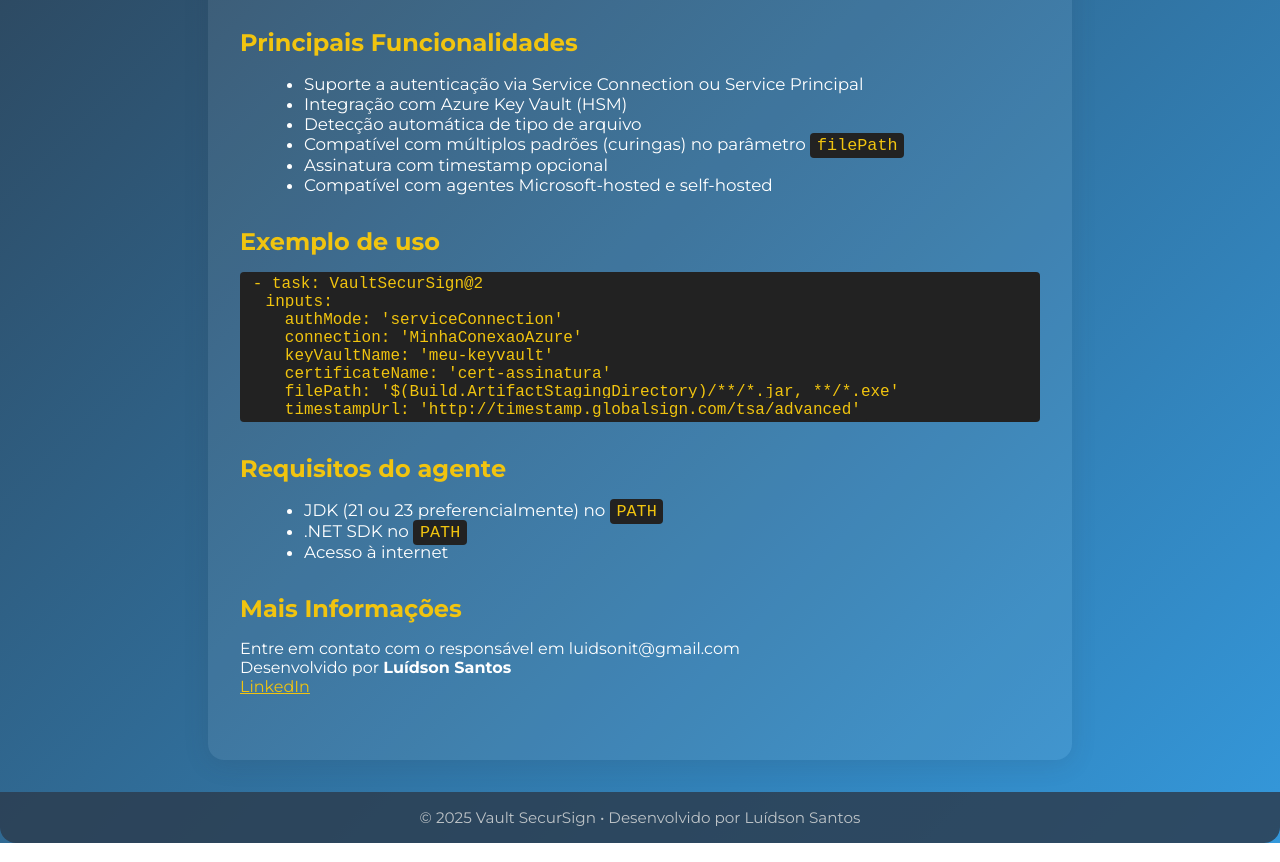
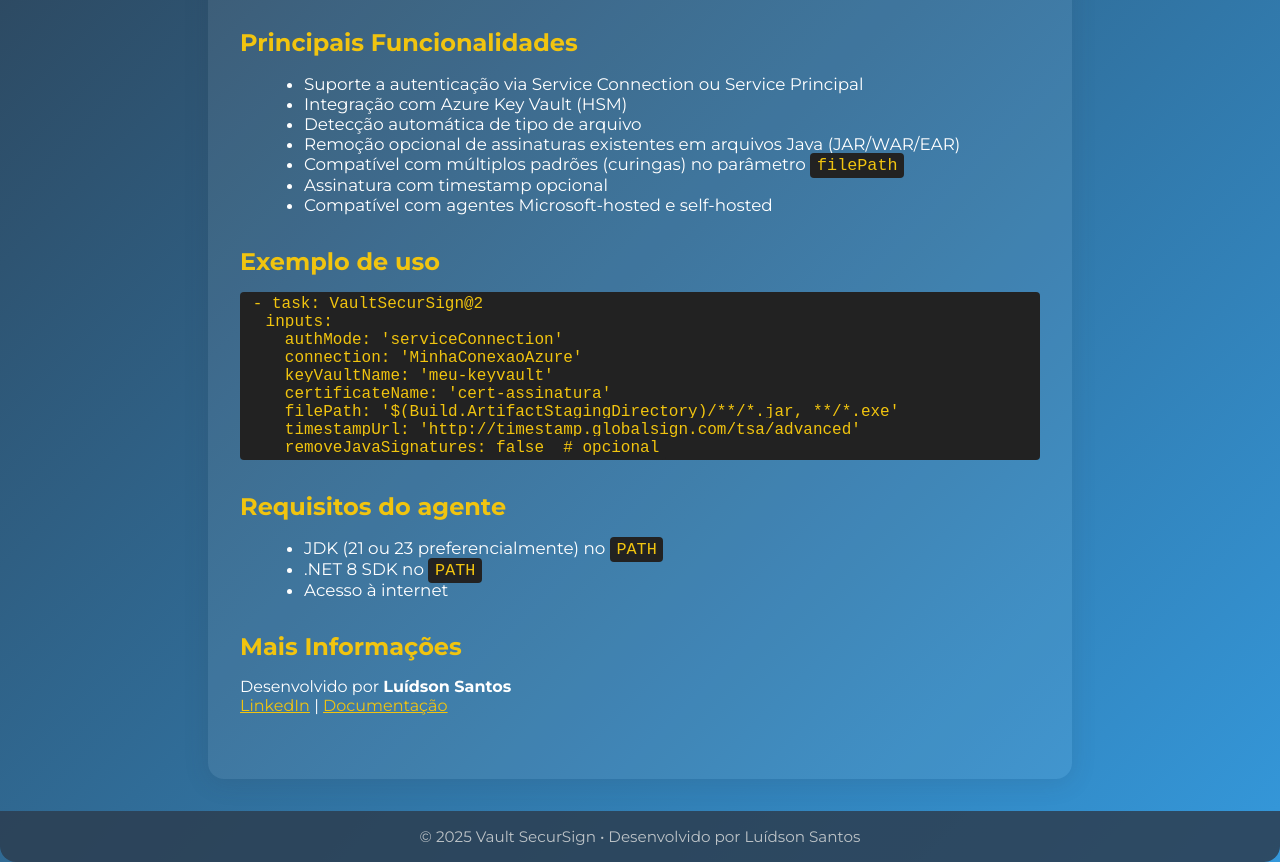
Before and after one commit to luidson2/Vault-SecurSign-Doc, a plain HTML site: page index.html in a window 1280 px wide. Shown: the part 340-1202 px from the top of the page. Drawn offline with Linux system fonts and the light colour scheme.

Commit message:
Update index.html with additional features and links

```diff
--- a/index.html
+++ b/index.html
@@ -92,6 +92,7 @@
         <li>Suporte a autenticação via Service Connection ou Service Principal</li>
         <li>Integração com Azure Key Vault (HSM)</li>
         <li>Detecção automática de tipo de arquivo</li>
+        <li>Remoção opcional de assinaturas existentes em arquivos Java (JAR/WAR/EAR)</li>
         <li>Compatível com múltiplos padrões (curingas) no parâmetro <code>filePath</code></li>
         <li>Assinatura com timestamp opcional</li>
         <li>Compatível com agentes Microsoft-hosted e self-hosted</li>
@@ -107,14 +108,15 @@
     keyVaultName: 'meu-keyvault'
     certificateName: 'cert-assinatura'
     filePath: '$(Build.ArtifactStagingDirectory)/**/*.jar, **/*.exe'
-    timestampUrl: 'http://timestamp.globalsign.com/tsa/advanced'</code></pre>
+    timestampUrl: 'http://timestamp.globalsign.com/tsa/advanced'
+    removeJavaSignatures: false  # opcional</code></pre>
     </section>
 
     <section>
       <h2>Requisitos do agente</h2>
       <ul>
         <li>JDK (21 ou 23 preferencialmente) no <code>PATH</code></li>
-        <li>.NET SDK no <code>PATH</code></li>
+        <li>.NET 8 SDK no <code>PATH</code></li>
         <li>Acesso à internet</li>
       </ul>
     </section>
@@ -122,8 +124,9 @@
     <section>
       <h2>Mais Informações</h2>
       <p>
-        Entre em contato com o responsável em luidsonit@gmail.com<br>
-        Desenvolvido por <strong>Luídson Santos</strong><br><a href="https://www.linkedin.com/in/lu%C3%ADdson-santos" target="_blank">LinkedIn</a>
+        Desenvolvido por <strong>Luídson Santos</strong><br>
+        <a href="https://www.linkedin.com/in/lu%C3%ADdson-santos" target="_blank">LinkedIn</a> |
+        <a href="https://luidson2.github.io/Vault-SecurSign-Doc/" target="_blank">Documentação</a>
       </p>
     </section>
   </main>
```
